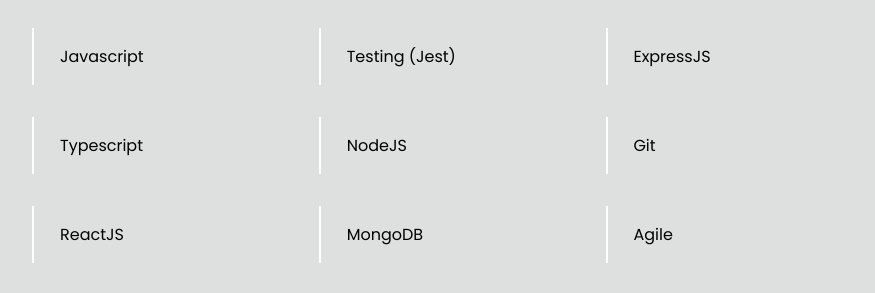
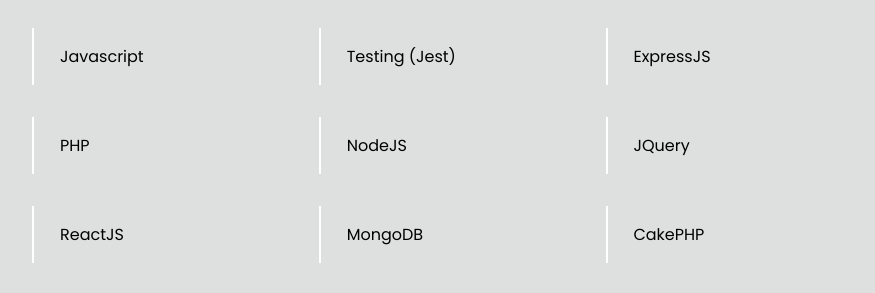
Before and after one commit to yebrai/yebraidev, a Next.js app: page / in a window 1280 px wide. Shown: the part 1700-1993 px from the top of the page, without its empty margins (197-1072 px from the left). Built offline with nearby package versions, Linux system fonts and the light colour scheme.

Commit message:
Update Skills.jsx

```diff
--- a/src/components/AppSkills/Skills.jsx
+++ b/src/components/AppSkills/Skills.jsx
@@ -14,14 +14,14 @@
           <p>ExpressJS</p>
         </li>
         <li>
-          <p>Typescript</p>
+          <p>PHP</p>
         </li>
         <li>
           <p>NodeJS</p>
         </li>
 
         <li>
-          <p>Git</p>
+          <p>JQuery</p>
         </li>
         <li>
           <p>ReactJS</p>
@@ -30,7 +30,7 @@
           <p>MongoDB</p>
         </li>
         <li>
-          <p>Agile</p>
+          <p>CakePHP</p>
         </li>
         <li>
           <p>NextJS</p>
```
